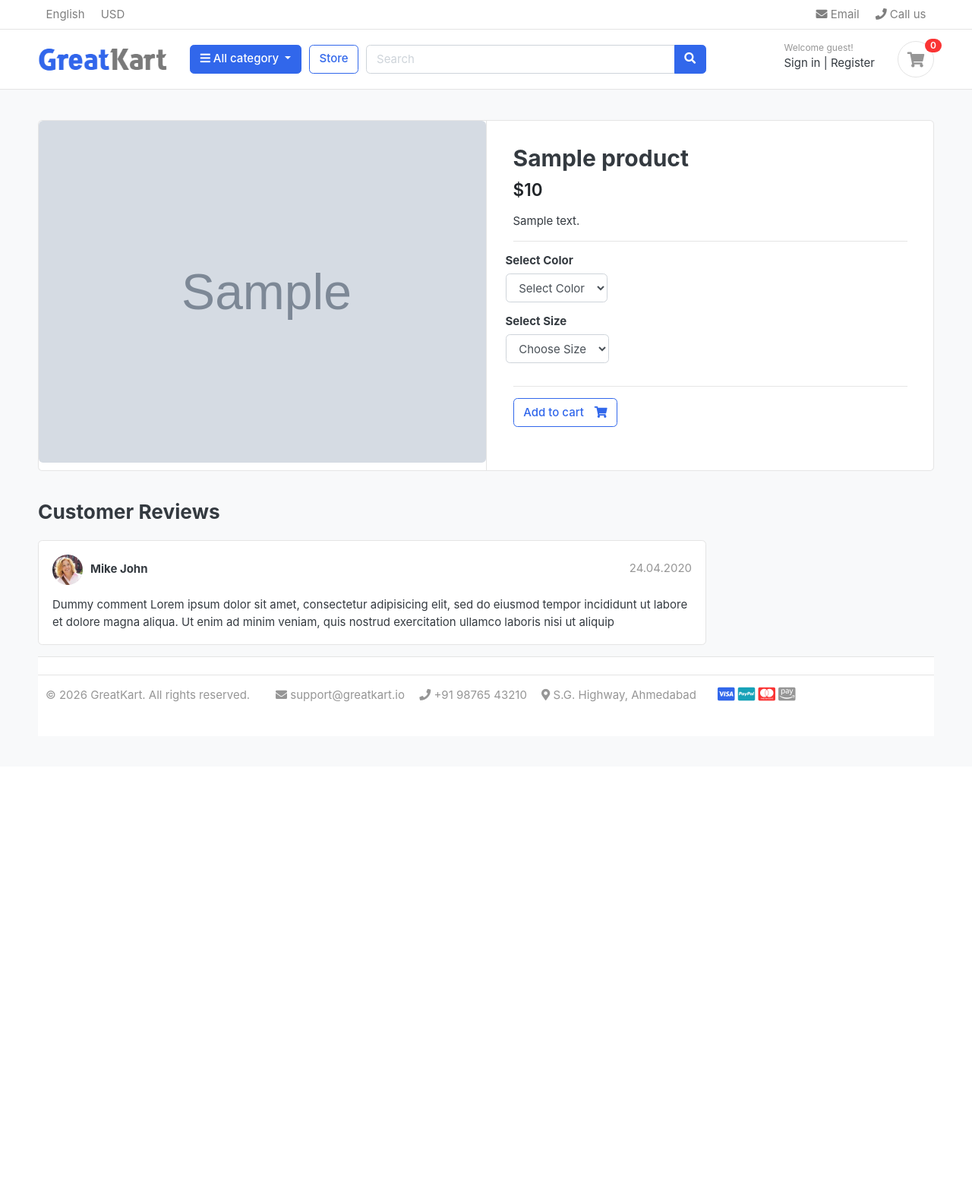
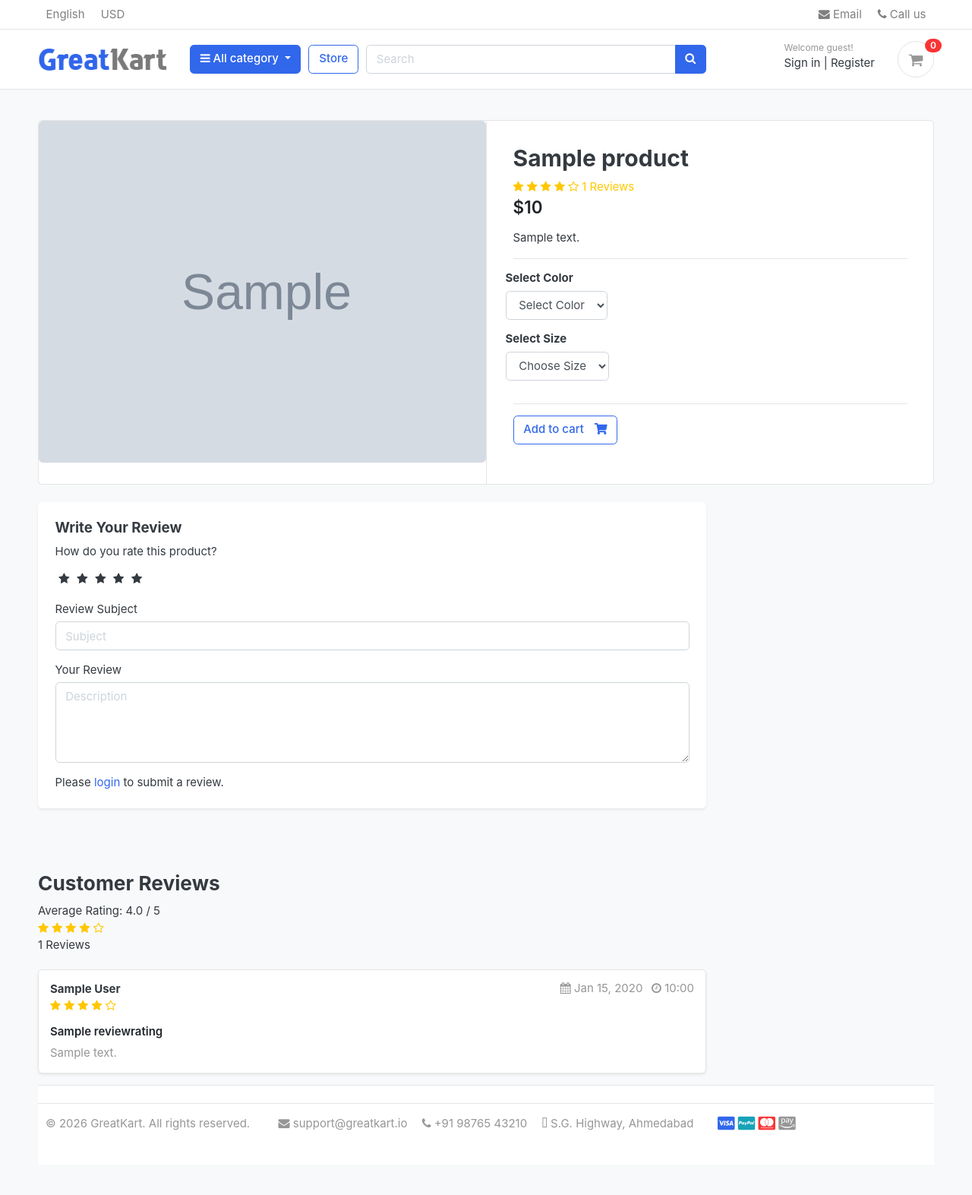
Before and after one commit to mdpatel007/greatkart-django, a Django app: a page that uses templates/base.html in a window 1280 px wide. Shown: the whole page at 76% size. Before the commit the page ends 924 px from the top, so only its background shows below. Run offline with Django 5.2, Linux system fonts and the light colour scheme; tables that the repository leaves empty hold one stand-in row (values such as "Sample post"); grey boxes marked "Sample" are stand-in pictures; some libraries are stand-ins or nearby versions; some web fonts are replaced.

Commit message:
review and rating system

```diff
--- a/accounts/models.py
+++ b/accounts/models.py
@@ -58,6 +58,9 @@ class Account(AbstractBaseUser, PermissionsMixin):
 
     objects = MyAccountManager()
 
+    def full_name(self):
+        return f'{self.first_name } {self.last_name}'
+
     def __str__(self):
         return self.email
 
--- /dev/null
+++ b/greatkart/static/css/custom.css
@@ -0,0 +1,43 @@
+/* Hide Radio button */
+
+.rate > input {
+    display: none;
+}
+
+.rate {
+    display: inline-block;
+    border: 0;
+}
+
+.rate > label {
+    float: right;
+}
+
+/* Showing the stars  */
+.rate > label:before {
+    display: inline-block;
+    font-family: 1.1rem;
+    font-family: FontAwesome;
+    content: "\f005";
+    margin: 2px;
+    padding: 0.3rem .2rem;
+    cursor: pointer;
+}
+
+/* Half star trick */
+.rate > label.half:before {
+    content: "\f089";
+    position: absolute;
+    padding-right: 0;
+}
+
+/* CLick and hover */
+input:checked ~ label, label:hover ~ label {
+    color: #ffb503;
+}
+
+/* hover highlight  */
+input:checked + label:hover, input:checked ~ label:hover, input:checked ~ label:hover ~ label
+label:hover ~ input:checked ~ label {
+    color: #cc9000;
+}
--- a/static/js/script.js
+++ b/static/js/script.js
@@ -57,3 +57,7 @@ $(document).ready(function() {
 
 });
 // jquery end
+
+setTimeout(function() {
+    $('#message').fadeOut('slow');
+}, 4500); // <-- time in milliseconds
--- a/store/admin.py
+++ b/store/admin.py
@@ -1,5 +1,5 @@
 from django.contrib import admin
-from .models import Product, Variation
+from .models import Product, Variation, ReviewRating
 
 # Register your models here.
 
@@ -14,3 +14,4 @@ class VariationAdmin(admin.ModelAdmin):
 
 admin.site.register(Product,ProductAdmin)
 admin.site.register(Variation,VariationAdmin)
+admin.site.register(ReviewRating)
--- a/store/urls.py
+++ b/store/urls.py
@@ -6,4 +6,5 @@ urlpatterns = [
     path('category/<slug:category_slug>/',views.store, name="products_by_category"),
     path('category/<slug:category_slug>/<slug:product_slug>/',views.product_detail, name="product_detail"),
     path('search/',views.search, name="search"),
+    path('submit_review/<int:product_id>/', views.submit_review, name='submit_review'),
 ]
--- a/store/views.py
+++ b/store/views.py
@@ -1,9 +1,12 @@
-from django.shortcuts import render, get_object_or_404
-from .models import Product
+from django.shortcuts import render, get_object_or_404, redirect
+from .models import Product, ReviewRating
 from category.models import Category
 from carts.views import _cart_id
 from carts.models import CartItem
 from django.db.models import Q
+from .forms import ReviewForm
+from django.contrib import messages
+from orders.models import Order, OrderProduct
 
 from django.core.paginator import EmptyPage, PageNotAnInteger, Paginator
 
@@ -44,9 +47,21 @@ def product_detail(request, category_slug, product_slug):
     except Exception as e:
         raise e
 
+    if request.user.is_authenticated:
+        try:
+            orderproduct = OrderProduct.objects.filter(user=request.user, product_id=single_product.id).exists()
+        except OrderProduct.DoesNotExist:
+            orderproduct = None
+    else:
+        orderproduct = None
+
+    reviews = ReviewRating.objects.filter(product_id=single_product.id, status=True)
+
     context = {
         'single_product': single_product,
-        'in_cart':in_cart,
+        'in_cart': in_cart,
+        'orderproduct': orderproduct,
+        'reviews': reviews,
     }
     return render(request, 'store/product_detail.html', context)
 
@@ -61,3 +76,28 @@ def search(request):
             'product_count':product_count,
         }
     return render(request,'store/store.html',context)
+
+def submit_review(request, product_id):
+    url = request.META.get('HTTP_REFERER')
+    if request.method == "POST":
+        try:
+            reviews = ReviewRating.objects.get(user__id=request.user.id, product__id=product_id)
+            form = ReviewForm(request.POST, instance=reviews)
+            form.save()
+            messages.success(request,'Thank you! Your review has been updated.')
+            return redirect(url)
+        except ReviewRating.DoesNotExist:
+            form = ReviewForm(request.POST)
+            if form.is_valid():
+                data = ReviewRating()
+                data.subject = form.cleaned_data['subject']
+                data.rating = form.cleaned_data['rating']
+                data.review = form.cleaned_data['review']
+                data.ip = request.META.get('REMOTE_ADDR')
+                data.product_id = product_id
+                data.user_id = request.user.id
+                data.save()
+
+                messages.success(request,'Thank you! Your review has been submited.')
+
+                return redirect(url)
--- a/templates/base.html
+++ b/templates/base.html
@@ -24,6 +24,9 @@
 <!-- custom style -->
 <link href={% static "css/ui.css" %} rel="stylesheet" type="text/css"/>
 <link href={% static "css/responsive.css" %} rel="stylesheet" media="only screen and (max-width: 1200px)" />
+
+<link href={% static "css/custom.css" %} rel="stylesheet" type="text/css"/>
+<link rel="stylesheet" href="https://cdnjs.cloudflare.com/ajax/libs/font-awesome/4.7.0/css/font-awesome.min.css">
 
 <!-- custom javascript -->
 <script src={% static "js/script.js" %} type="text/javascript"></script>
--- a/templates/store/product_detail.html
+++ b/templates/store/product_detail.html
@@ -23,6 +23,18 @@
 	<article class="content-body">
 
 	<h2 class="title">{{ single_product.product_name }}</h2>
+	<div class="rating-star" style="color: #ffc700;">
+		<span>
+			<i class="fa fa-star{% if single_product.averageReview < 0.5 %}-o{% elif single_product.averageReview  >= 0.5 and single_product.averageReview  < 1 %}-half-o{% endif %}" aria-hidden="true"></i>
+			<i class="fa fa-star{% if single_product.averageReview  < 2.5 %}-o{% elif single_product.averageReview  >= 2.5 and single_product.averageReview  < 3 %}-half-o{% endif %}" aria-hidden="true"></i>
+			<i class="fa fa-star{% if single_product.averageReview  < 1.5 %}-o{% elif single_product.averageReview  >= 1.5 and single_product.averageReview  < 2 %}-half-o{% endif %}" aria-hidden="true"></i>
+			<i class="fa fa-star{% if single_product.averageReview  < 3.5 %}-o{% elif single_product.averageReview  >= 3.5 and single_product.averageReview  < 4 %}-half-o{% endif %}" aria-hidden="true"></i>
+			<i class="fa fa-star{% if single_product.averageReview  < 4.5 %}-o{% elif single_product.averageReview >= 4.5 and single_product.averageReview  < 5 %}-half-o{% endif %}" aria-hidden="true"></i>
+<span>	{{ single_product.CountReview }} Reviews </span>
+		</span>
+	</div>
+
+
 
 	<div class="mb-3">
 		<var class="price h4">${{single_product.price}}</var>
@@ -60,12 +72,7 @@
 		{% if single_product.stock <= 0 %}
 		<h5 class="text-danger"> Out of Stock </h5>
 		{% else %}
-			{% comment %} {% if in_cart %}
-				<a href="#" class="btn  btn-success"> <span class="text">Added to cart</span> <i class="fas fa-check"></i>  </a>
-				<a href="{% url 'cart' %}" class="btn  btn-primary"> <span class="text">View cart</span> <i class="fas fa-eye"></i>  </a>
-			{% else %} {% endcomment %}
 			<button type="submit" class="btn  btn-outline-primary"> <span class="text">Add to cart</span> <i class="fas fa-shopping-cart"></i>  </button>
-			{% comment %} {% endif %} {% endcomment %}
 		{% endif %}
 	</article> <!-- product-info-aside .// -->
 </form>
@@ -79,28 +86,95 @@
 <div class="row">
 			<div class="col-md-9">
 
+	<form action="{% url 'submit_review' single_product.id %}" method="POST" class="mb-4 shadow-sm p-4 rounded bg-white">
+		{% csrf_token %}
+		<h5>Write Your Review</h5>
+
+		<div>
+
+			<label class="d-block mb-2">How do you rate this product?</label>
+			<div class="rate">
+				<input type="radio" name="rating" id="rating10" value="5" required /><label for="rating10" title="5 stars"></label>
+				<input type="radio" name="rating" id="rating9" value="4.5" required /><label for="rating9" title="4.5 stars" class="half"></label>
+				<input type="radio" name="rating" id="rating8" value="4" required /><label for="rating8" title="4 stars"></label>
+				<input type="radio" name="rating" id="rating7" value="3.5" required /><label for="rating7" title="3.5 stars" class="half"></label>
+				<input type="radio" name="rating" id="rating6" value="3" required /><label for="rating6" title="3 stars"></label>
+				<input type="radio" name="rating" id="rating5" value="2.5" required /><label for="rating5" title="2.5 stars" class="half"></label>
+				<input type="radio" name="rating" id="rating4" value="2" required /><label for="rating4" title="2 stars"></label>
+				<input type="radio" name="rating" id="rating3" value="1.5" required /><label for="rating3" title="1.5 stars" class="half"></label>
+				<input type="radio" name="rating" id="rating2" value="1" required /><label for="rating2" title="1 star"></label>
+				<input type="radio" name="rating" id="rating1" value="0.5" required /><label for="rating1" title="0.5 star" class="half"></label>
+			</div>
+		</div>
+
+		<div class="form-group mb-3">
+			<label>Review Subject</label>
+			<input type="text" class="form-control" name="subject" placeholder="Subject" required>
+		</div>
+
+		<div class="form-group mb-3">
+			<label>Your Review</label>
+			<textarea class="form-control" name="review" rows="4" placeholder="Description" required></textarea>
+		</div>
+		{% if user.is_authenticated %}
+			{% if orderproduct %}
+				<input type="submit" class="btn btn-primary px-4"></input>
+			{% else %}
+				<p> You need to purchase this product to write a review. </p>
+			{% endif %}
+		{% else %}
+		<p> Please <a href="{% url 'login' %}"> login </a> to submit a review. </p>
+		{% endif %}
+	</form>
+	{% include 'includes/alerts.html' %}
+	<br><br>
+
 	<header class="section-heading">
 		<h3>Customer Reviews </h3>
-
+		Average Rating: {{ single_product.averageReview|floatformat:1 }} / 5
+		<div class="rating-star" style="color: #ffc700;">
+			<span>
+				<i class="fa fa-star{% if single_product.averageReview < 0.5 %}-o{% elif single_product.averageReview  >= 0.5 and single_product.averageReview  < 1 %}-half-o{% endif %}" aria-hidden="true"></i>
+				<i class="fa fa-star{% if single_product.averageReview  < 2.5 %}-o{% elif single_product.averageReview  >= 2.5 and single_product.averageReview  < 3 %}-half-o{% endif %}" aria-hidden="true"></i>
+				<i class="fa fa-star{% if single_product.averageReview  < 1.5 %}-o{% elif single_product.averageReview  >= 1.5 and single_product.averageReview  < 2 %}-half-o{% endif %}" aria-hidden="true"></i>
+				<i class="fa fa-star{% if single_product.averageReview  < 3.5 %}-o{% elif single_product.averageReview  >= 3.5 and single_product.averageReview  < 4 %}-half-o{% endif %}" aria-hidden="true"></i>
+				<i class="fa fa-star{% if single_product.averageReview  < 4.5 %}-o{% elif single_product.averageReview >= 4.5 and single_product.averageReview  < 5 %}-half-o{% endif %}" aria-hidden="true"></i>
+			</span>
+		</div>
+		{{ single_product.CountReview }} Reviews
 	</header>
 
-	<article class="box mb-3">
+	{% for review in reviews %}
+    <article class="box mb-3 shadow-sm p-3 bg-white rounded border">
         <div class="icontext w-100">
-			<img src={% static "./images/avatars/avatar1.jpg" %} class="img-xs icon rounded-circle">
             <div class="text">
-				<span class="date text-muted float-md-right">24.04.2020 </span>
-				<h6 class="mb-1">Mike John </h6>
+                <span class="date text-muted float-md-right">
+                    <i class="fa fa-calendar" aria-hidden="true"></i> {{ review.updated_date|date:"M d, Y" }}
+                    <i class="fa fa-clock-o ml-2" aria-hidden="true"></i> {{ review.updated_date|time:"H:i" }}
+                </span>
+                <h6 class="mb-1">{{ review.user.first_name }} {{ review.user.last_name }}</h6>
 
+                <div class="rating-star" style="color: #ffc700;">
+                    <span>
+                        <i class="fa fa-star{% if review.rating < 0.5 %}-o{% elif review.rating >= 0.5 and review.rating < 1 %}-half-o{% endif %}" aria-hidden="true"></i>
+                        <i class="fa fa-star{% if review.rating < 1.5 %}-o{% elif review.rating >= 1.5 and review.rating < 2 %}-half-o{% endif %}" aria-hidden="true"></i>
+                        <i class="fa fa-star{% if review.rating < 2.5 %}-o{% elif review.rating >= 2.5 and review.rating < 3 %}-half-o{% endif %}" aria-hidden="true"></i>
+                        <i class="fa fa-star{% if review.rating < 3.5 %}-o{% elif review.rating >= 3.5 and review.rating < 4 %}-half-o{% endif %}" aria-hidden="true"></i>
+                        <i class="fa fa-star{% if review.rating < 4.5 %}-o{% elif review.rating >= 4.5 and review.rating < 5 %}-half-o{% endif %}" aria-hidden="true"></i>
+                    </span>
                 </div>
-		</div> <!-- icontext.// -->
+            </div>
+        </div>
         <div class="mt-3">
-			<p>
-				Dummy comment Lorem ipsum dolor sit amet, consectetur adipisicing elit, sed do eiusmod
-				tempor incididunt ut labore et dolore magna aliqua. Ut enim ad minim veniam,
-				quis nostrud exercitation ullamco laboris nisi ut aliquip
+            <h6 class="text-dark font-weight-bold">{{ review.subject }}</h6>
+            <p class="text-muted">
+                {{ review.review }}
             </p>
         </div>
     </article>
+	{% empty %}
+		<p class="text-center text-muted">No reviews yet. Be the first to share your thoughts!</p>
+	{% endfor %}
 
 
 
```
Also changed, not shown: static/css/custom.css (added, +50 -0 lines), static/django-browser-reload/reload-listener.js (added, +28 -0 lines), static/django-browser-reload/reload-worker.js (added, +112 -0 lines), store/forms.py (added, +7 -0 lines), store/models.py (+30 -0 lines), store/migrations/0003_reviewrating.py (added). Lines whose indentation alone changed are shown as unchanged.
